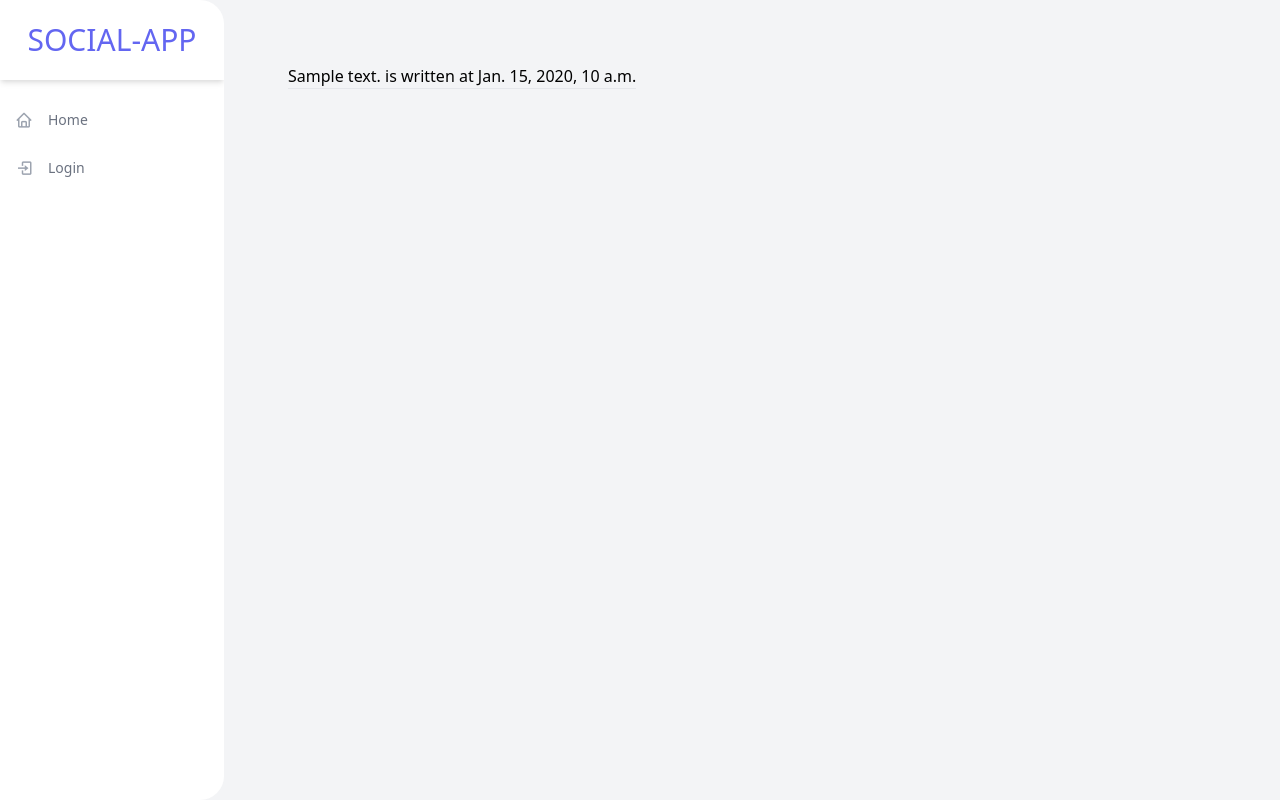
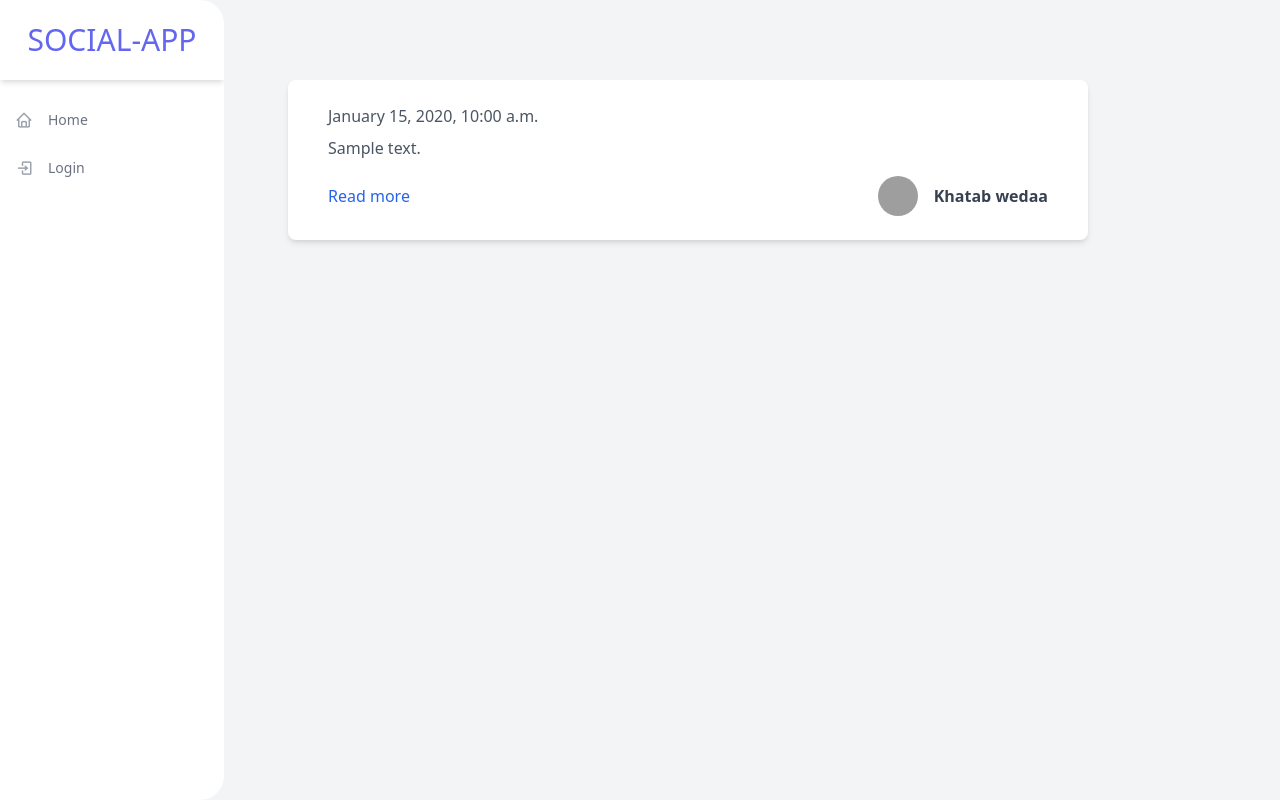
Before and after one commit to zaheerniazipk/social-app, a Django app: page / in a window 1280 px wide. Run offline with Django 4.2, Linux system fonts and the light colour scheme; tables that the repository leaves empty hold one stand-in row (values such as "Sample post"); grey boxes are pictures that could not be loaded.

Commit message:
Tailwind CSS Styled Post Article

```diff
--- a/feed/templates/index.html
+++ b/feed/templates/index.html
@@ -7,16 +7,33 @@
 <!-- Page Body -->
 {% block body %}
 
-
-
 <!-- displaying multiple posts -->
-
 {% for post in posts %}
 
-{{post.text}} is written at {{post.date}}
-<hr>
+<!-- Tailwind CSS Post Article Component from https://tailwindcomponents.com/component/post-article -->
+<div class="max-w-4xl px-10 my-4 py-6 bg-white rounded-lg shadow-md" style="width: 50rem;">
+    <div class="flex justify-between items-center">
+        <span class="font-light text-gray-600">{{post.date | date:"F j, Y, g:i a"}}</span>
+    </div>
+    <div class="mt-2">
+        <p class="mt-2 text-gray-600">{{post.text}}</p>
+    </div>
+    <div class="flex justify-between items-center mt-4">
+        {# TODO: Add a detail url #}
+        <a class="text-blue-600 hover:underline" href="#">Read more</a>
+        <div>
+            {# TODO: user needs a link to their bio and a photo, thumbnail and name #}
+            <a class="flex items-center" href="#">
+                <img class="mx-4 w-10 h-10 object-cover rounded-full hidden sm:block"
+                    src="https://images.unsplash.com/photo-1502980426475-b83966705988?ixlib=rb-1.2.1&ixid=eyJhcHBfaWQiOjEyMDd9&auto=format&fit=crop&w=373&q=80"
+                    alt="avatar">
+                <h1 class="text-gray-700 font-bold">Khatab wedaa</h1>
+            </a>
+        </div>
+    </div>
+</div>
+<!-- End of post-article component -->
 
 {% endfor %}
 
-
 {% endblock %}
--- a/social_app/templates/base.html
+++ b/social_app/templates/base.html
@@ -15,7 +15,7 @@
 
 <body>
 
-    <!-- Tailwind CSS Sidebar Navigation Component -->
+    <!-- Tailwind CSS Sidebar Navigation Component from https://tailwindcomponents.com/component/sidebar-navigation -->
     <div class="min-h-screen flex flex-row bg-gray-100">
         <div class="flex flex-col w-56 bg-white rounded-r-3xl overflow-hidden">
             <div class="flex items-center justify-center h-20 shadow-md">
```
